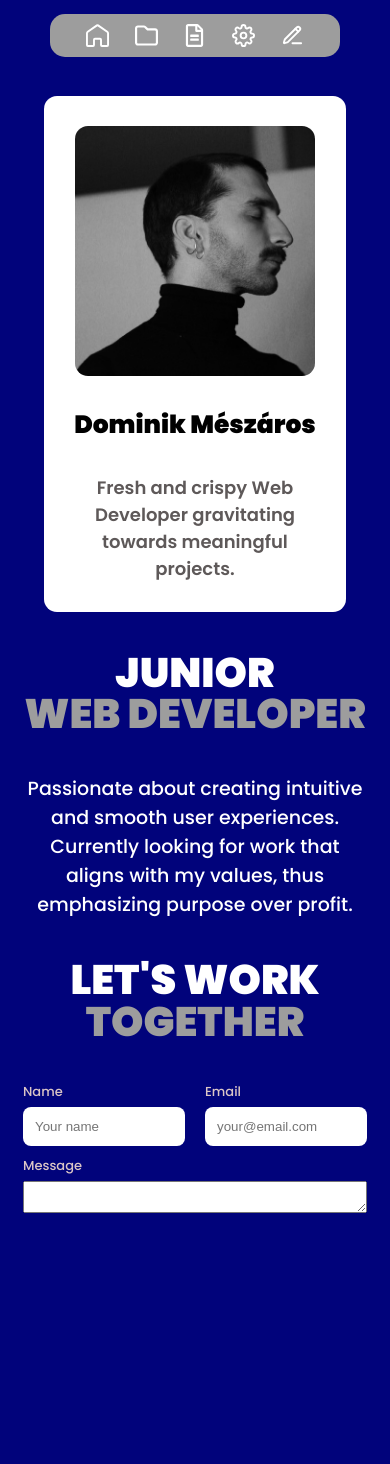
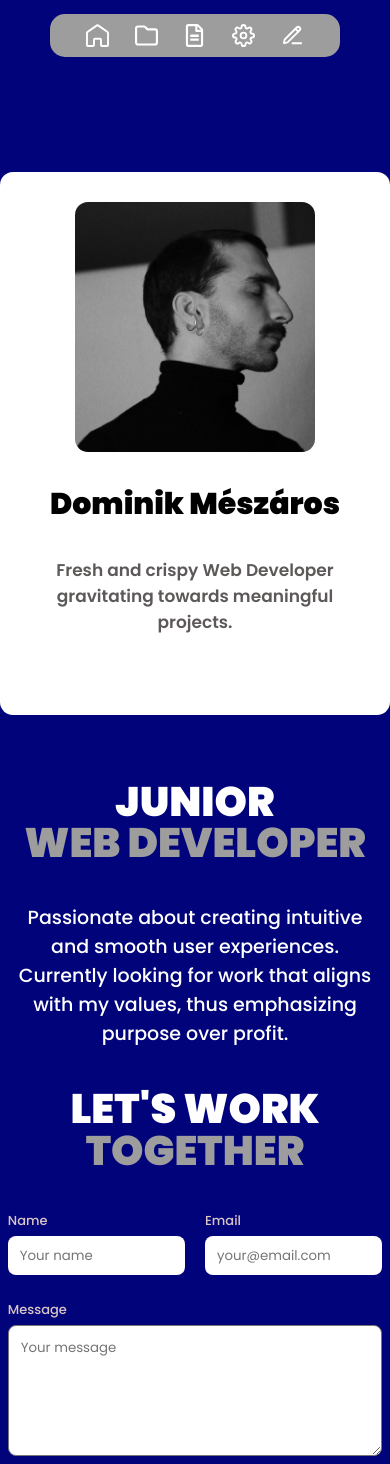
Before and after one commit to Domszilu/portfolio, a React (Vite) app: page / in a window 390 px wide. Before the commit the page ends 1236 px from the top, so only its background shows below. Built offline with nearby package versions, Linux system fonts and the light colour scheme.

Commit message:
finished Contact design, started responsive design

```diff
--- a/src/components/Contact/Contact.jsx
+++ b/src/components/Contact/Contact.jsx
@@ -6,11 +6,14 @@ import {
     StyledLabel,
     StyledTextArea,
 } from "./StyledContact.js";
-import { Wrapper } from "../../pages/Styles";
+import { MainHeading, Wrapper } from "../../pages/Styles";
 
 const Contact = () => {
     return (
         <>
+            <MainHeading>
+                Let's work <span>together</span>
+            </MainHeading>
             <StyledForm>
                 <InputGroup>
                     <div>
@@ -23,7 +26,7 @@ const Contact = () => {
                     </div>
                 </InputGroup>
                 <StyledLabel>Message</StyledLabel>
-                <StyledTextArea />
+                <StyledTextArea rows={7} placeholder="Your message" />
             </StyledForm>
         </>
     );
--- a/src/components/Contact/StyledContact.js
+++ b/src/components/Contact/StyledContact.js
@@ -2,7 +2,7 @@ import styled from "styled-components";
 
 export const StyledForm = styled.form`
     width: 100%;
-    max-width: 500px;
+    max-width: 65rem;
     color: #dbc6c6;
     margin: auto;
     display: flex;
@@ -33,9 +33,20 @@ export const StyledInput = styled.input`
     padding: 12px;
     width: 100%;
     border: none;
-    margin-bottom: 1rem;
+    margin-bottom: 2.5rem;
+    &&::placeholder {
+        font-family: "Poppins", serif;
+        font-weight: 400;
+    }
 `;
 
 export const StyledTextArea = styled.textarea`
+    border-radius: 8px;
     width: 100%;
+    padding: 12px;
+
+    &&::placeholder {
+        font-family: "Poppins", serif;
+        font-weight: 400;
+    }
 `;
--- /dev/null
+++ b/src/components/Hero/Hero.jsx
@@ -0,0 +1,18 @@
+import { MainHeading, StyledParagraph } from "../../pages/Styles";
+
+const Hero = () => {
+    return (
+        <>
+            <MainHeading>
+                Junior <span>Web Developer</span>
+            </MainHeading>
+            <StyledParagraph>
+                Passionate about creating intuitive and smooth user experiences.
+                Currently looking for work that aligns with my values, thus
+                emphasizing purpose over profit.
+            </StyledParagraph>
+        </>
+    );
+};
+
+export default Hero;
--- a/src/components/NameCard/NameCardStyles.js
+++ b/src/components/NameCard/NameCardStyles.js
@@ -7,7 +7,7 @@ export const StyledCardContainer = styled.div`
     justify-content: center;
     align-items: center;
     gap: 3rem;
-    padding: 3rem;
+    padding: 3rem 5rem 8rem 5rem;
     border-radius: 13px;
     margin-top: 2rem;
 
@@ -21,7 +21,9 @@ export const StyledCardContainer = styled.div`
     h1 {
         font-family: "Poppins", serif;
         font-weight: 900;
-        font-size: 2.5rem;
+        font-size: 3rem;
+        text-align: center;
+        white-space: nowrap;
     }
 
     p {
@@ -29,7 +31,7 @@ export const StyledCardContainer = styled.div`
         font-weight: 600;
         color: #5e5959;
         text-align: center;
-        font-size: 1.8rem;
-        max-width: 24rem;
+        font-size: 1.7rem;
+        max-width: 29rem;
     }
 `;
--- a/src/components/NavBar/NavBar.js
+++ b/src/components/NavBar/NavBar.js
@@ -5,6 +5,7 @@ export const StyledNavContainer = styled.div`
     justify-content: center;
     align-items: center;
     margin-top: 1rem;
+    margin-bottom: 8rem;
 
     nav {
         border-radius: 15px;
--- a/src/pages/Home.jsx
+++ b/src/pages/Home.jsx
@@ -1,26 +1,28 @@
 import Contact from "../components/Contact/Contact.jsx";
+import Hero from "../components/Hero/Hero.jsx";
 import NameCard from "../components/NameCard/NameCard.jsx";
 import NavBar from "../components/NavBar/NavBar.jsx";
-import { MainHeading, StyledParagraph, Wrapper } from "./Styles.js";
+import {
+    DualColumnWrapper,
+    MainHeading,
+    StyledParagraph,
+    Wrapper,
+} from "./Styles.js";
 
 const Home = () => {
     return (
         <>
             <NavBar />
             <Wrapper>
-                <NameCard />
-                <MainHeading>
-                    Junior <span>Web Developer</span>
-                </MainHeading>
-                <StyledParagraph>
-                    Passionate about creating intuitive and smooth user
-                    experiences. Currently looking for work that aligns with my
-                    values, thus emphasizing purpose over profit.
-                </StyledParagraph>
-                <MainHeading>
-                    Let's work <span>together</span>
-                </MainHeading>
-                <Contact />
+                <DualColumnWrapper>
+                    <Wrapper>
+                        <NameCard />
+                    </Wrapper>
+                    <Wrapper>
+                        <Hero />
+                        <Contact />
+                    </Wrapper>
+                </DualColumnWrapper>
             </Wrapper>
         </>
     );
--- a/src/pages/Styles.js
+++ b/src/pages/Styles.js
@@ -1,18 +1,53 @@
 import styled from "styled-components";
 
-export const StyledSeparator = styled.div`
+// Styled Components that may be used for different Components
+
+// media queries
+const size = {
+    mobileS: "320px",
+    mobileM: "375px",
+    mobileL: "425px",
+    tablet: "768px",
+    laptop: "1024px",
+    laptopL: "1440px",
+    desktop: "2560px",
+};
+
+const device = {
+    mobileS: `(min-width: ${size.mobileS})`,
+    mobileM: `(min-width: ${size.mobileM})`,
+    mobileL: `(min-width: ${size.mobileL})`,
+    tablet: `(min-width: ${size.tablet})`,
+    laptop: `(min-width: ${size.laptop})`,
+    laptopL: `(min-width: ${size.laptopL})`,
+    desktop: `(min-width: ${size.desktop})`,
+    desktopL: `(min-width: ${size.desktop})`,
+};
+
+// Main wrapper for dual-column style
+export const DualColumnWrapper = styled.div`
+    min-height: 100vh;
+    /* height: min-content; */
     display: flex;
-    flex-direction: column;
+    flex-flow: column;
+    flex: 1 0 0px;
+    gap: 5rem;
+
+    @media ${device.tablet} {
+        flex-direction: row;
+    }
 `;
 
+// Wrapper with Flexbox, centered alignment
 export const Wrapper = styled.div`
     display: flex;
     flex-direction: column;
     align-items: center;
     gap: 4rem;
-    padding: 5%;
+    padding: 2%;
 `;
 
+// Dual-color headings
 export const MainHeading = styled.h1`
     font-family: "Poppins", serif;
     font-weight: 900;
@@ -28,12 +63,22 @@ export const MainHeading = styled.h1`
         text-transform: uppercase;
         display: block;
     }
+
+    @media ${device.tablet} {
+        text-align: start;
+    }
 `;
 
+// Paragraphs
 export const StyledParagraph = styled.p`
     font-family: "Poppins", serif;
     font-weight: 500;
     font-size: 1.9rem;
     color: white;
     text-align: center;
+    max-width: 65rem;
+
+    @media ${device.tablet} {
+        text-align: start;
+    }
 `;
```
